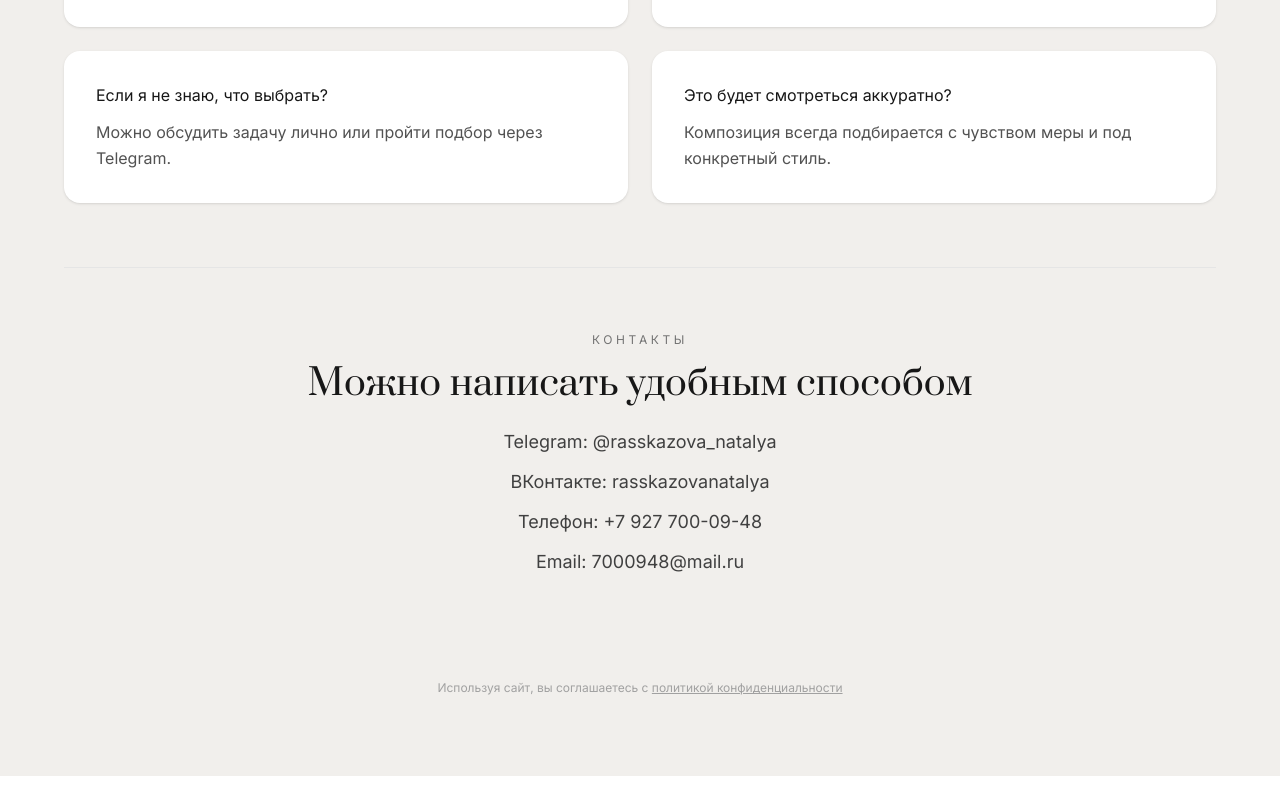
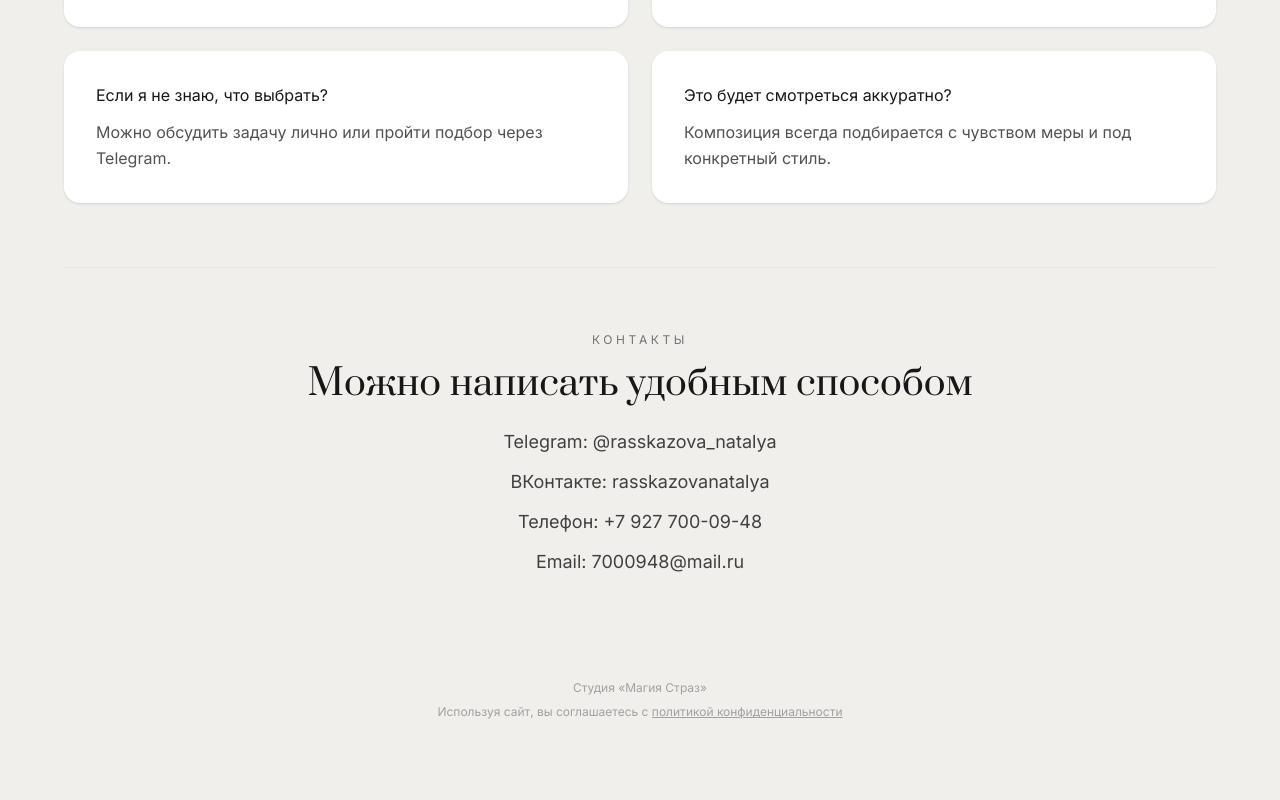
Before and after one commit to rasskazovanatalya/magic-strass-site, a Next.js app: page / in a window 1280 px wide. Shown: the part 7034-7834 px from the top of the page. Before the commit the page ends 7810 px from the top, so only its background shows below. Built offline with nearby package versions, Linux system fonts and the light colour scheme.

Commit message:
add brand footer

```diff
--- a/src/app/page.tsx
+++ b/src/app/page.tsx
@@ -629,12 +629,16 @@ export default function Home() {
   </div>
 </section>
 
-<p className="mt-10 text-xs text-neutral-400 text-center">
-  Используя сайт, вы соглашаетесь с{" "}
-  <a href="/privacy" className="underline hover:text-neutral-600">
-    политикой конфиденциальности
-  </a>
-</p>
+<div className="mt-10 text-xs text-neutral-400 text-center space-y-2">
+  <p>Студия «Магия Страз»</p>
+
+  <p>
+    Используя сайт, вы соглашаетесь с{" "}
+    <a href="/privacy" className="underline hover:text-neutral-600">
+      политикой конфиденциальности
+    </a>
+  </p>
+</div>
 
 </main>
   );
```
